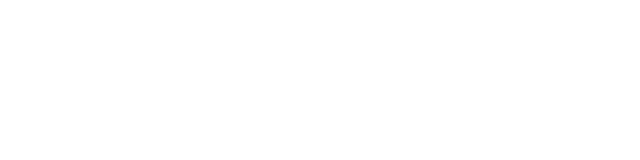
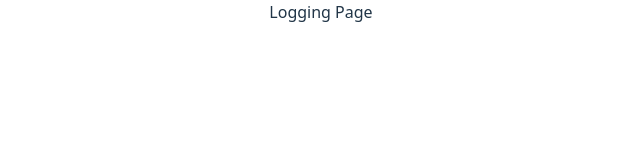
Before and after one commit to Kleif298/talentbinder-frontend, a React (Vite) app: page /logging in a window 1280 px wide. Before the commit this address had no page. Shown: the top 160 px of the page, without its empty margins (319-959 px from the left). Built offline with nearby package versions, Linux system fonts and the light colour scheme; sample sign-in values are in the browser's storage.

Commit message:
Initial Commit V1.0

```diff
--- a/src/App.tsx
+++ b/src/App.tsx
@@ -4,10 +4,12 @@
 import Candidates from "./pages/Candidates/Candidates.tsx";
 import Events from "./pages/Events/Events";
 import Users from "./pages/Users/Users";
+import Logging from "./pages/Logging/logging.tsx";
 import ProtectedRoute from "./guards/ProtectedRoute";
 import AdminProtectedRoute from "./guards/AdminProtectedRoute";
 
 import "./App.css";
+
 
 function App() {
   return (
@@ -40,6 +42,14 @@
             </AdminProtectedRoute>
           }
         />
+        <Route
+          path="/logging"
+          element={
+            <AdminProtectedRoute>
+              <Logging />
+            </AdminProtectedRoute>
+          }
+        />
       </Routes>
     </BrowserRouter>
   );
--- /dev/null
+++ b/src/pages/Logging/logging.tsx
@@ -0,0 +1,7 @@
+
+
+const Logging = () => {
+    return <div>Logging Page</div>;
+};
+
+export default Logging;
```
Also changed, not shown: src/api/loggingAPI.ts (added), src/pages/Logging/logging.scss (added).
